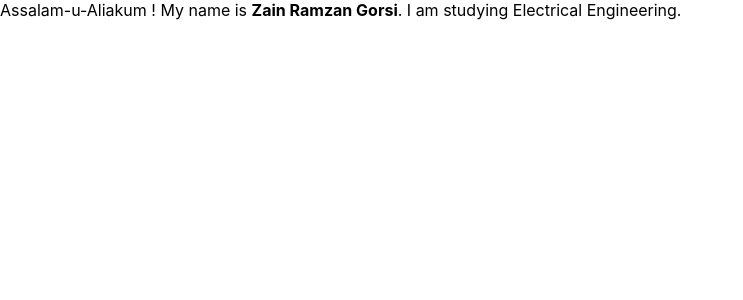
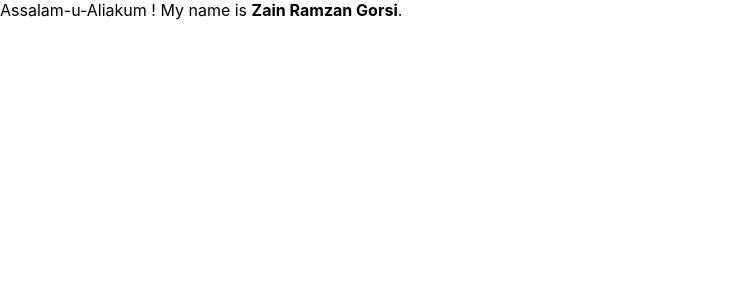
Before and after one commit to ZainRamzanGorsi/bootCamp2020_Class02_React-Base-App, a React (Create React App) app: page / in a window 1280 px wide. Shown: the top 300 px of the page, without its empty margins (0-743 px from the left). Built offline with nearby package versions, Linux system fonts and the light colour scheme.

Commit message:
Update App.js

```diff
--- a/src/App.js
+++ b/src/App.js
@@ -4,9 +4,8 @@ import './App.css';
 
 function App() {
   return (
-    <div>
+    <div className="center">
       Assalam-u-Aliakum ! My name is <b>Zain Ramzan Gorsi</b>.
-      I am studying Electrical Engineering.
     </div>
   );
 }
```
